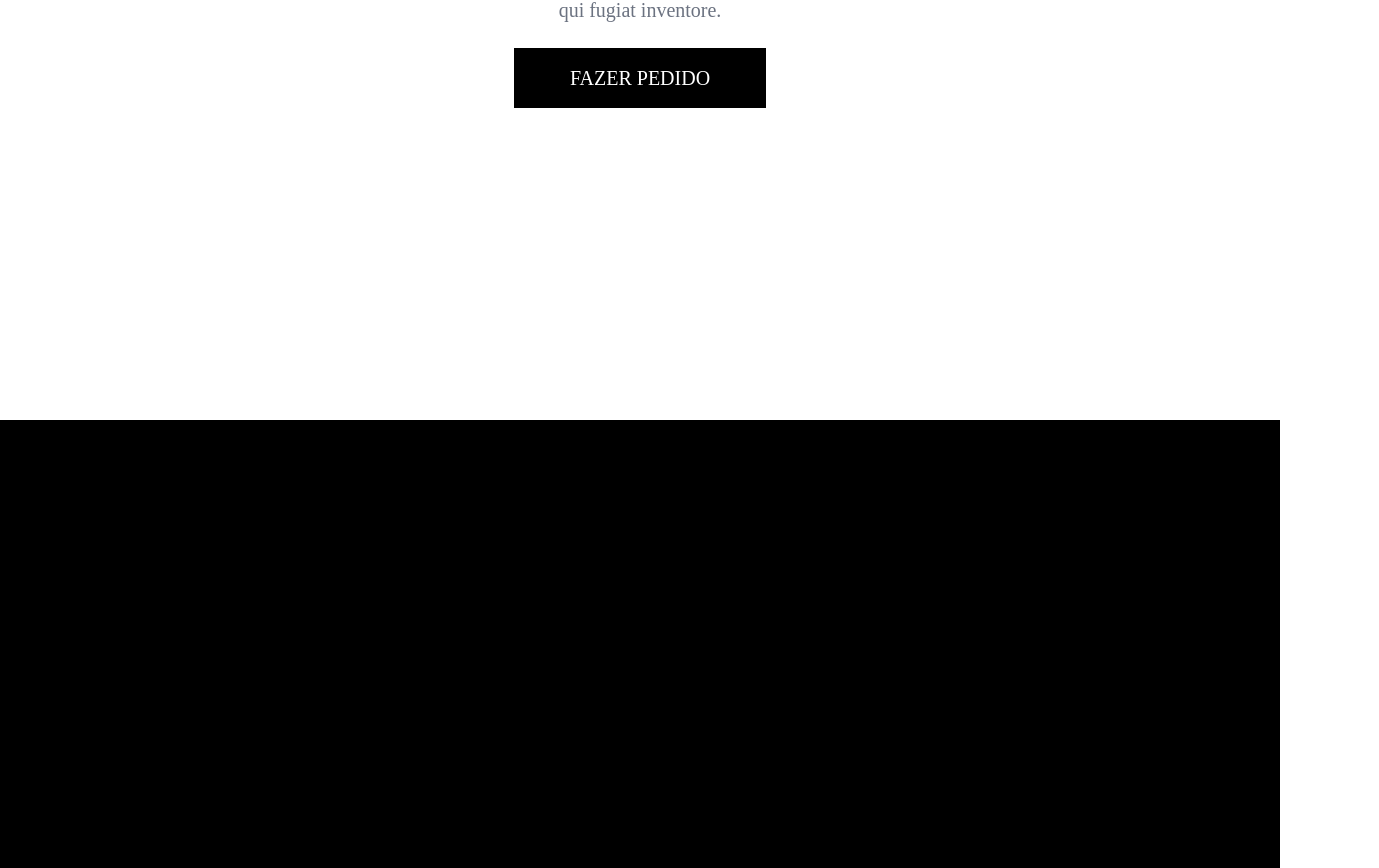
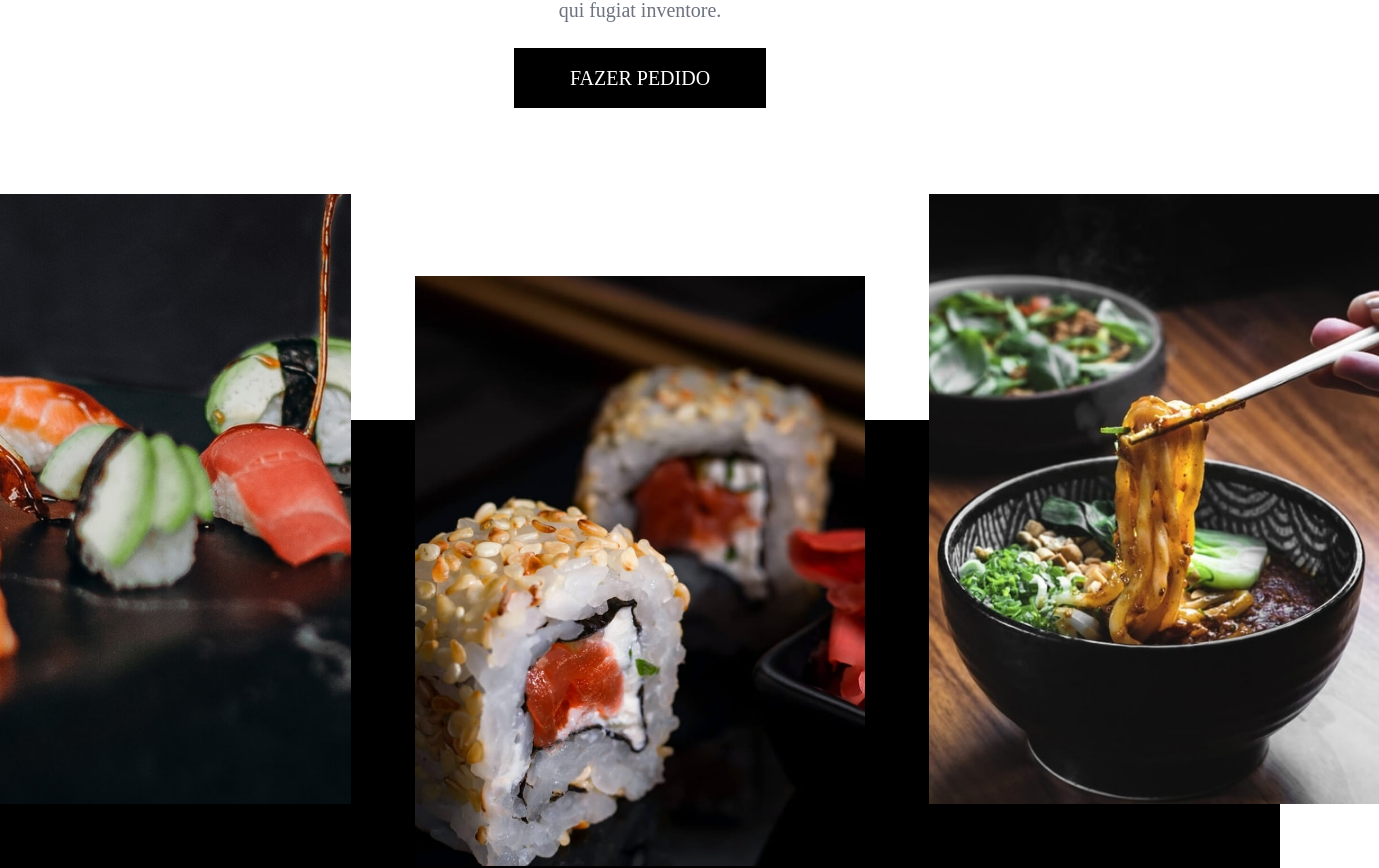
Before and after one commit to lorenzocoracini/4food, a Next.js app in the folder 4food-project/: page / in a window 1280 px wide. Shown: the part 328-1196 px from the top of the page, 1379 px wide, since content can reach past the window. Built offline with nearby package versions, Linux system fonts and the light colour scheme; a web font is replaced by a local one.

Commit message:
photo section

```diff
--- a/4food-project/src/app/components/PhotosSection.tsx
+++ b/4food-project/src/app/components/PhotosSection.tsx
@@ -1,6 +1,22 @@
+import Image from "next/image";
+
+import imagem1 from "@images/salmaozinho.jpeg";
+import imagem2 from "@images/sushi-com-graozinho.jpeg";
+import imagem3 from "@images/lamen.jpeg";
+
 export function PhotoSection() {
   return (
-    <section className="">
+    <section className="relative">
+      <div className="z-index-50 absolute flex items-center justify-center gap-16">
+        <Image src={imagem1} width={450} alt="salmao" />
+        <Image
+          src={imagem2}
+          width={450}
+          alt="sushi-com-graozinho"
+          className="mt-36"
+        />
+        <Image src={imagem3} width={450} alt="lamen" />
+      </div>
       <div className="h-72"></div>
       <div className="h-33 bg-black"></div>
     </section>
```
